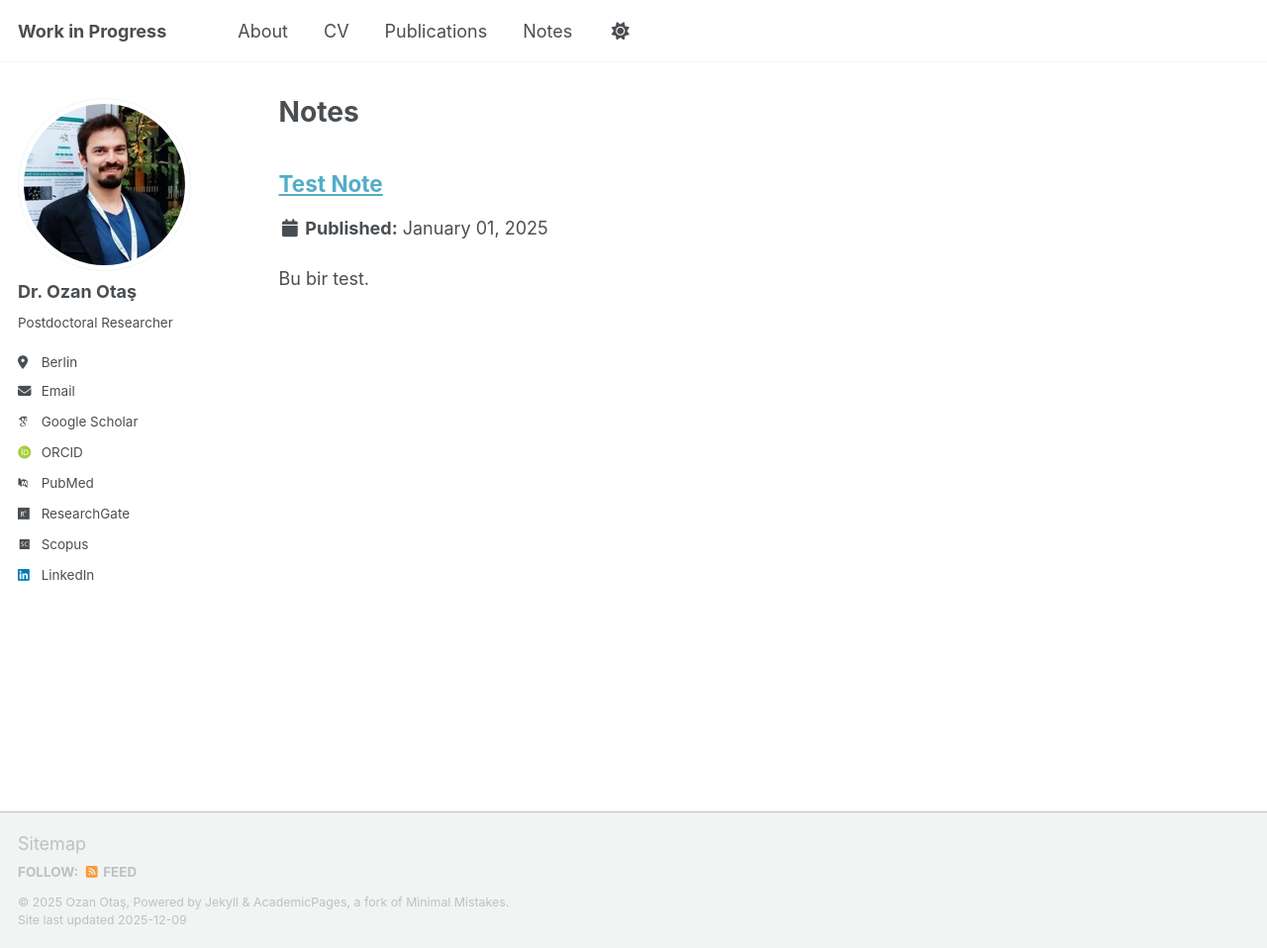
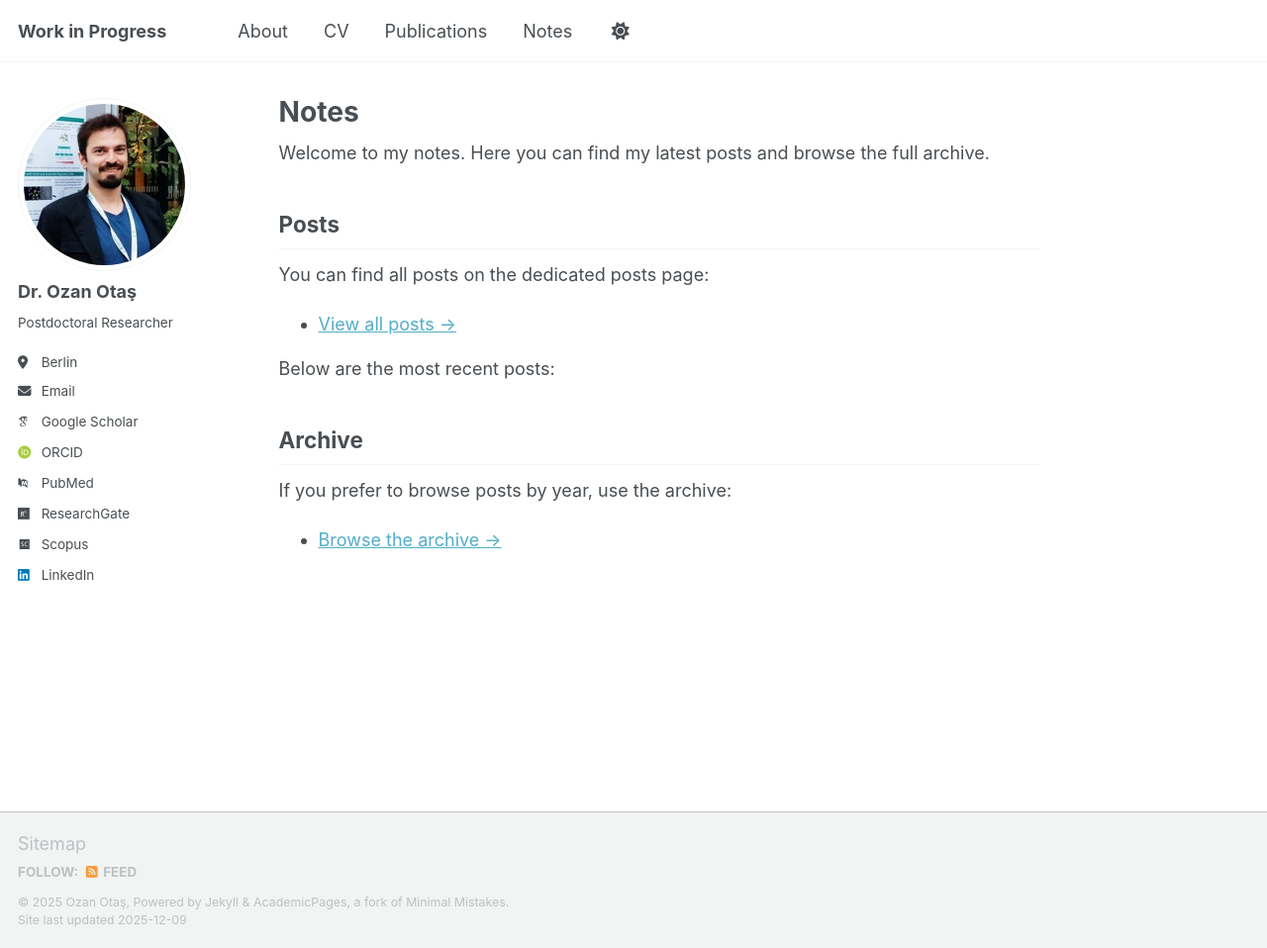
Before and after one commit to OzanOtas/ozanotas.github.io, a Jekyll site: the page built from _pages/notes.md, in a window 1280 px wide and 958 px high. Shown: the whole window at 99% size. Built offline with Jekyll 4.4.1, drawn with Linux system fonts in a browser that asks for light colours; some web fonts are replaced; a script that is not in the unit is left out.

Commit message:
Revise notes page layout and content
Updated layout and added sections for recent posts and archive.

```diff
--- a/_pages/notes.md
+++ b/_pages/notes.md
@@ -1,12 +1,32 @@
 ---
-layout: archive
+layout: single
 title: "Notes"
 permalink: /notes/
 author_profile: true
 ---
 
-{% include base_path %}
+Welcome to my notes. Here you can find my latest posts and browse the full archive.
 
-{% for post in site.notes reversed %}
-  {% include archive-single.html %}
+## Posts
+
+You can find all posts on the dedicated posts page:
+
+- [View all posts →](/posts/)
+
+Below are the most recent posts:
+
+{% assign recent_posts = site.posts | sort: "date" | reverse | slice: 0,5 %}
+<ul>
+{% for post in recent_posts %}
+  <li>
+    <a href="{{ post.url | relative_url }}">{{ post.title }}</a>
+    <span class="page__meta"> — {{ post.date | date: "%b %-d, %Y" }}</span>
+  </li>
 {% endfor %}
+</ul>
+
+## Archive
+
+If you prefer to browse posts by year, use the archive:
+
+- [Browse the archive →](/archive/)
```
